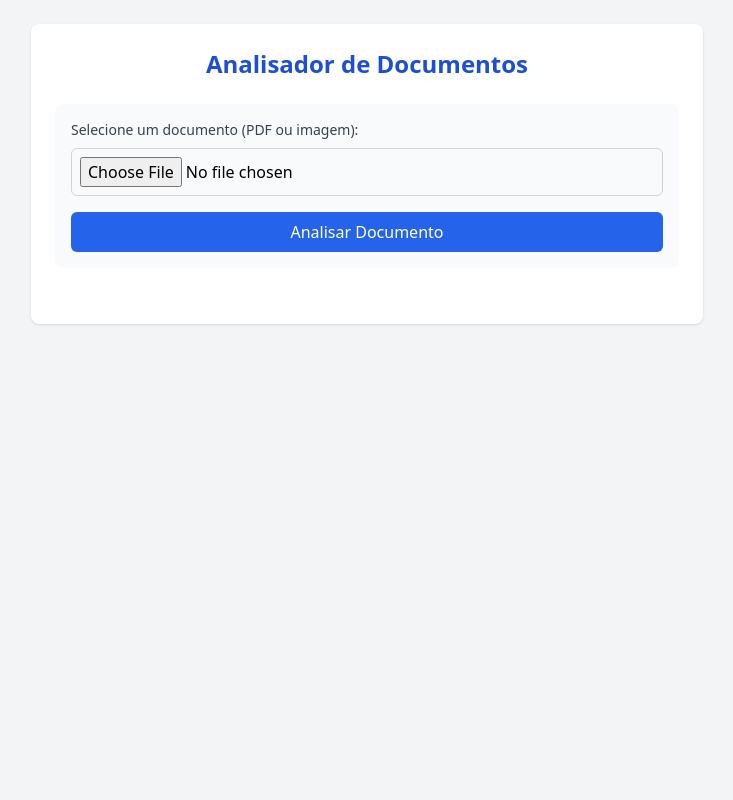
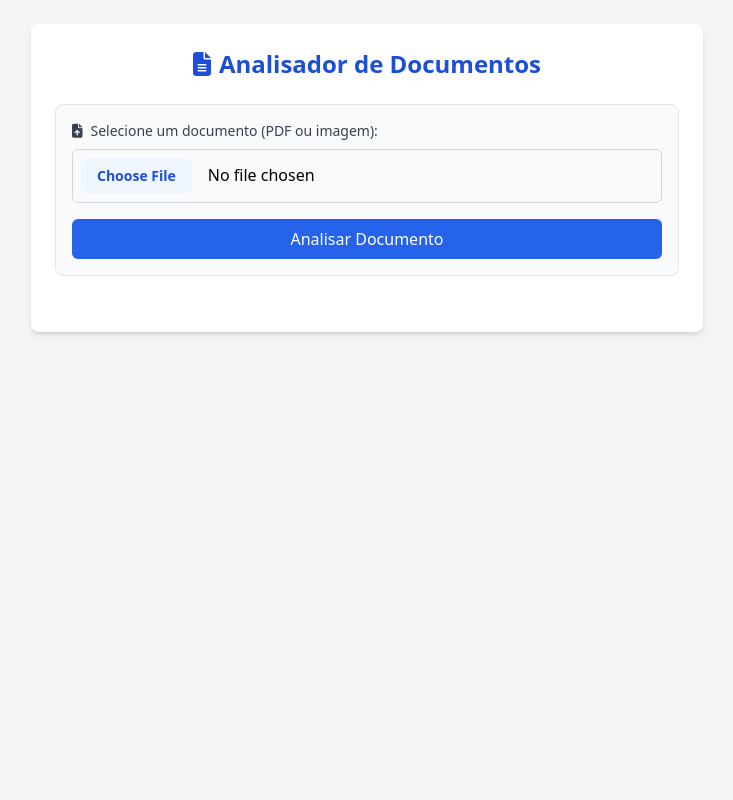
Before and after one commit to YagoEron31/Verificador_documentos, a Flask app: page / in a window 1280 px wide. Shown: the whole page, without its empty margins (273-1006 px from the left). Run offline with Flask 3, Linux system fonts and the light colour scheme; some libraries are stand-ins or nearby versions.

Commit message:
Update index.html

```diff
--- a/templates/index.html
+++ b/templates/index.html
@@ -2,87 +2,159 @@
 <html lang="pt-br">
 <head>
     <meta charset="UTF-8">
+    <meta name="viewport" content="width=device-width, initial-scale=1.0">
     <title>Analisador de Documentos</title>
     <script src="https://cdn.tailwindcss.com"></script>
+    <link rel="stylesheet" href="https://cdnjs.cloudflare.com/ajax/libs/font-awesome/6.4.0/css/all.min.css">
 </head>
-<body class="bg-gray-100 p-6">
-    <div class="max-w-2xl mx-auto bg-white p-6 rounded-lg shadow">
+<body class="bg-gray-100 min-h-screen p-6">
+    <div class="max-w-2xl mx-auto bg-white p-6 rounded-lg shadow-md">
         <h1 class="text-2xl font-bold mb-6 text-center text-blue-700">
-            Analisador de Documentos
+            <i class="fas fa-file-alt mr-2"></i>Analisador de Documentos
         </h1>
 
-        <form id="uploadForm" class="mb-8 p-4 bg-gray-50 rounded-lg">
+        <form id="uploadForm" class="mb-8 p-4 bg-gray-50 rounded-lg border border-gray-200">
             <div class="mb-4">
                 <label class="block text-sm font-medium text-gray-700 mb-2">
-                    Selecione um documento (PDF ou imagem):
+                    <i class="fas fa-file-upload mr-2"></i>Selecione um documento (PDF ou imagem):
                 </label>
                 <input
                     type="file"
                     name="file"
+                    id="fileInput"
                     accept="application/pdf,image/*"
-                    class="block w-full border border-gray-300 rounded-md p-2"
+                    class="block w-full border border-gray-300 rounded-md p-2 file:mr-4 file:py-2 file:px-4 file:rounded-md file:border-0 file:text-sm file:font-semibold file:bg-blue-50 file:text-blue-700 hover:file:bg-blue-100"
                     required
                 >
             </div>
             <button
                 type="submit"
-                class="w-full bg-blue-600 hover:bg-blue-700 text-white font-medium py-2 px-4 rounded-md transition"
+                id="submitBtn"
+                class="w-full bg-blue-600 hover:bg-blue-700 text-white font-medium py-2 px-4 rounded-md transition flex items-center justify-center"
             >
-                Analisar Documento
+                <i class="fas fa-spinner fa-spin hidden mr-2" id="spinner"></i>
+                <span id="btnText">Analisar Documento</span>
             </button>
         </form>
 
-        <div id="resultado" class="hidden p-6 border rounded-lg">
+        <div id="resultado" class="hidden p-6 border rounded-lg bg-white">
             <div class="flex justify-between items-start mb-4">
                 <h2 class="text-xl font-semibold">
-                    Resultado da Análise
+                    <i class="fas fa-clipboard-check mr-2"></i>Resultado da Análise
                 </h2>
                 <span id="statusBadge" class="px-3 py-1 rounded-full text-sm font-medium"></span>
             </div>
 
             <div class="mb-6">
-                <h3 class="font-medium mb-2">Resumo:</h3>
-                <ul id="analiseList" class="list-disc list-inside space-y-1"></ul>
+                <h3 class="font-medium mb-2 flex items-center">
+                    <i class="fas fa-list-ul mr-2"></i>Resumo:
+                </h3>
+                <ul id="analiseList" class="list-disc list-inside space-y-1 pl-5"></ul>
             </div>
 
             <div class="mb-4">
-                <h3 class="font-medium mb-2">Texto Extraído:</h3>
-                <pre id="texto" class="bg-gray-50 p-3 rounded-md overflow-auto max-h-60"></pre>
+                <h3 class="font-medium mb-2 flex items-center">
+                    <i class="fas fa-file-text mr-2"></i>Texto Extraído:
+                </h3>
+                <pre id="texto" class="bg-gray-50 p-3 rounded-md overflow-auto max-h-60 border border-gray-200"></pre>
             </div>
 
-            <div class="bg-blue-50 p-3 rounded-md">
+            <div class="bg-blue-50 p-3 rounded-md border border-blue-200">
                 <p class="text-sm text-blue-800">
-                    <strong>ID do Documento:</strong>
-                    <span id="hash" class="block font-mono mt-1"></span>
+                    <strong><i class="fas fa-fingerprint mr-1"></i>ID do Documento:</strong>
+                    <span id="hash" class="block font-mono mt-1 text-xs p-2 bg-white rounded"></span>
                 </p>
+                <button
+                    onclick="copiarHash()"
+                    class="mt-2 text-blue-600 text-xs hover:text-blue-800 flex items-center"
+                >
+                    <i class="far fa-copy mr-1"></i>Copiar ID
+                </button>
             </div>
         </div>
+
+        <div id="errorBox" class="hidden p-4 bg-red-50 rounded-lg border border-red-200 text-red-800 mb-4"></div>
     </div>
 
     <script>
+        // Configuração da API URL
+        const API_BASE_URL = window.location.hostname === 'localhost'
+            ? 'http://localhost:5000'
+            : 'https://seu-app.onrender.com';
+
+        // Elementos UI
+        const submitBtn = document.getElementById('submitBtn');
+        const btnText = document.getElementById('btnText');
+        const spinner = document.getElementById('spinner');
+        const errorBox = document.getElementById('errorBox');
+
+        // Função para mostrar/ocultar loading
+        function toggleLoading(show) {
+            if (show) {
+                spinner.classList.remove('hidden');
+                btnText.textContent = 'Processando...';
+                submitBtn.disabled = true;
+            } else {
+                spinner.classList.add('hidden');
+                btnText.textContent = 'Analisar Documento';
+                submitBtn.disabled = false;
+            }
+        }
+
+        // Função para mostrar erros
+        function showError(message) {
+            errorBox.textContent = message;
+            errorBox.classList.remove('hidden');
+            setTimeout(() => errorBox.classList.add('hidden'), 5000);
+        }
+
+        // Função para copiar hash
+        async function copiarHash() {
+            try {
+                await navigator.clipboard.writeText(document.getElementById('hash').textContent);
+                alert('ID copiado para a área de transferência!');
+            } catch (err) {
+                showError('Falha ao copiar ID');
+            }
+        }
+
+        // Função principal de upload
         document.getElementById('uploadForm').addEventListener('submit', async (e) => {
             e.preventDefault();
-            const formData = new FormData();
-            formData.append('file', e.target.file.files[0]);
+            toggleLoading(true);
+            errorBox.classList.add('hidden');
 
             try {
-                const response = await fetch('/upload', {
+                const fileInput = document.getElementById('fileInput');
+                if (fileInput.files.length === 0) {
+                    throw new Error('Nenhum arquivo selecionado');
+                }
+
+                const formData = new FormData();
+                formData.append('file', fileInput.files[0]);
+
+                const response = await fetch(`${API_BASE_URL}/upload`, {
                     method: 'POST',
                     body: formData
                 });
 
-                if (response.ok) {
-                    const data = await response.json();
-                    showResults(data);
-                } else {
-                    const error = await response.json();
-                    alert(`Erro: ${error.erro || 'Falha no servidor'}`);
+                if (!response.ok) {
+                    const errorData = await response.json();
+                    throw new Error(errorData.erro || 'Erro no servidor');
                 }
+
+                const data = await response.json();
+                showResults(data);
+
             } catch (error) {
-                alert("Erro na conexão com o servidor");
+                console.error('Erro detalhado:', error);
+                showError(error.message || 'Erro na conexão com o servidor');
+            } finally {
+                toggleLoading(false);
             }
         });
 
+        // Função para mostrar resultados
         function showResults(data) {
             // Mostrar seção de resultados
             document.getElementById('resultado').classList.remove('hidden');
@@ -109,8 +181,8 @@
             pontos.forEach(ponto => {
                 const li = document.createElement('li');
                 li.textContent = ponto;
-                li.className = punto.startsWith('✅') ? 'text-green-600' :
-                               punto.startsWith('❌') ? 'text-red-600' : 'text-yellow-600';
+                li.className = ponto.startsWith('✅') ? 'text-green-600' :
+                               ponto.startsWith('❌') ? 'text-red-600' : 'text-yellow-600';
                 analiseList.appendChild(li);
             });
 
```
